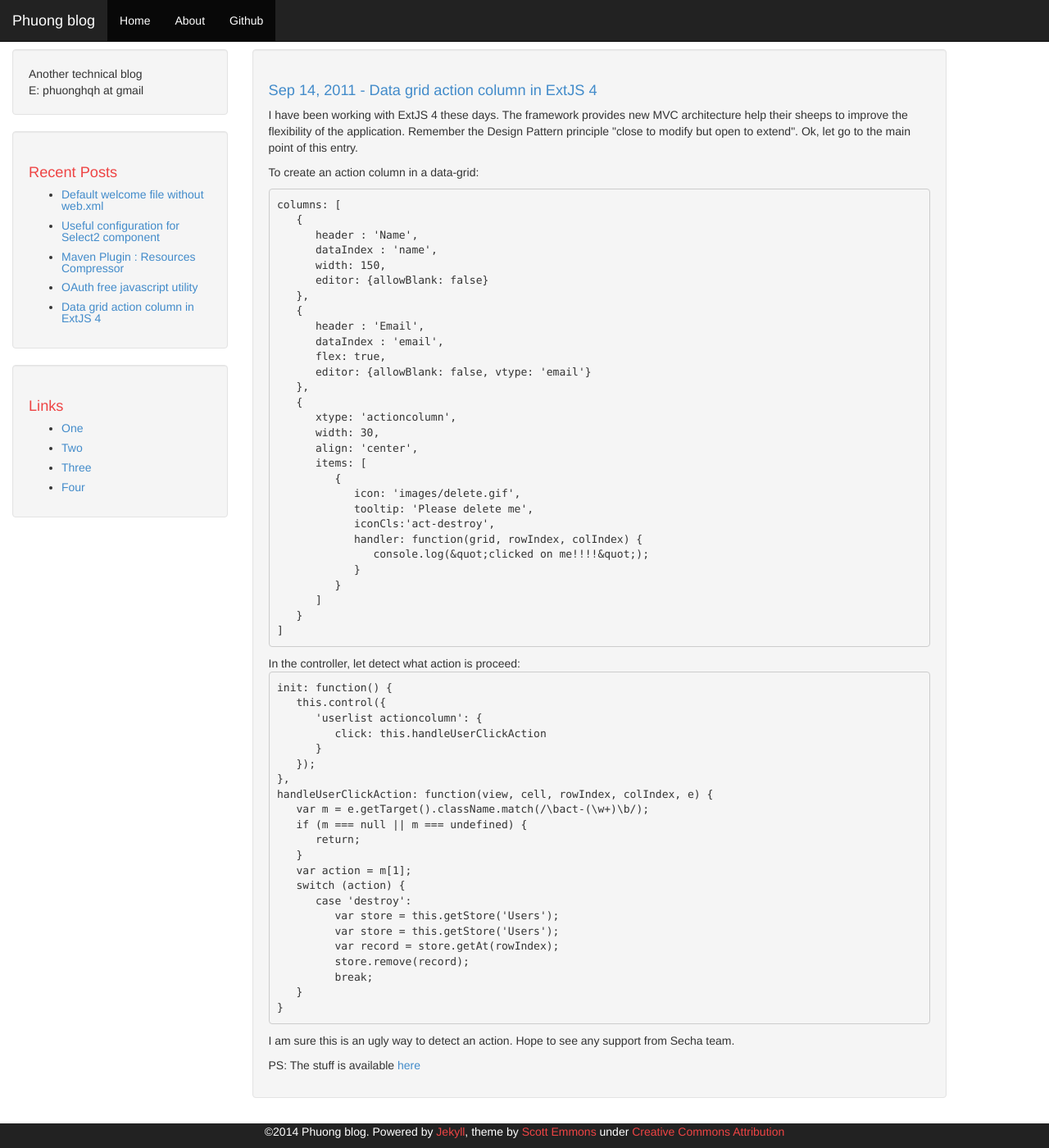
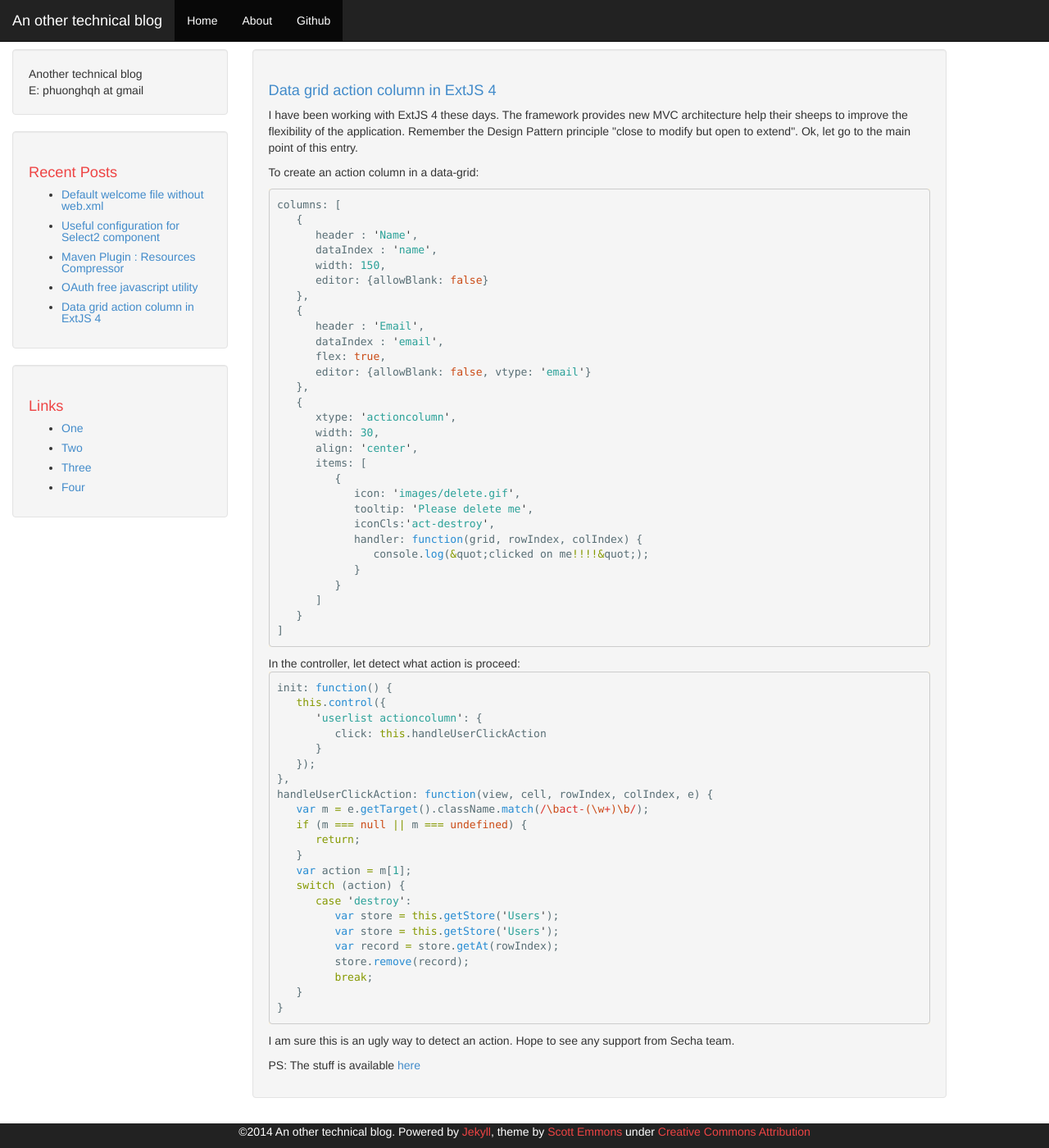
Before and after one commit to phuonghuynh/phuonghuynh.github.io, a Jekyll site: the page built from _posts/2011-09-15-data-grid-action-column-in-extjs-4.html, in a window 1280 px wide and 1400 px high. Shown: the whole window at 82% size. Built offline with Jekyll 4.4.1, drawn with Linux system fonts in a browser that asks for light colours; Markdown is read by kramdown in place of the engine named in the settings.

Commit message:
Remove date

```diff
--- a/_config.yml
+++ b/_config.yml
@@ -1,5 +1,5 @@
 # Site settings
-name: Phuong blog
+name: An other technical blog
 title: Phuong H
 email: phuonghqh at gmail
 description: > # this means to ignore newlines until "baseurl:"
--- a/_includes/header.html
+++ b/_includes/header.html
@@ -9,6 +9,7 @@
     <script src="{{ site.baseurl }}/js/bootstrap.min.js"></script>
     <link href="{{ site.baseurl }}/css/bootstrap.min.css" rel="stylesheet">
     <link href="{{ site.baseurl }}/css/theme.css" rel="stylesheet">
+    <link href="{{ site.baseurl }}/css/solarized-dark.css" rel="stylesheet">
 </head>
 
 <body>
--- a/_layouts/post.html
+++ b/_layouts/post.html
@@ -8,7 +8,7 @@
         <div class="col-md-9">
           <div class="article">
             <div class="well">
-                <h1><a href="{{ site.baseurl}}{{ page.url }}">{{ page.date | date: "%b %-d, %Y" }} - {{ page.title }}</a></h1>
+                <h1><a href="{{ site.baseurl}}{{ page.url }}">{{ page.title }}</a></h1>
             {% if site.comments == true and page.comments == true and site.disqus != '' %}
                 <p class="author"><a href="#disqus_thread">Comments</a></p>
             {% endif %}
--- /dev/null
+++ b/css/solarized-dark.css
@@ -0,0 +1,87 @@
+/* Solarized Light
+
+For use with Jekyll and Pygments
+
+http://ethanschoonover.com/solarized
+
+SOLARIZED HEX      ROLE
+--------- -------- ------------------------------------------
+base01    #586e75  body text / default code / primary content
+base1     #93a1a1  comments / secondary content
+base3     #fdf6e3  background
+orange    #cb4b16  constants
+red       #dc322f  regex, special keywords
+blue      #268bd2  reserved keywords
+cyan      #2aa198  strings, numbers
+green     #859900  operators, other keywords
+*/
+
+.highlight { background-color: #fdf6e3; color: #586e75 }
+.highlight .c { color: #93a1a1 } /* Comment */
+.highlight .err { color: #586e75 } /* Error */
+.highlight .g { color: #586e75 } /* Generic */
+.highlight .k { color: #859900 } /* Keyword */
+.highlight .l { color: #586e75 } /* Literal */
+.highlight .n { color: #586e75 } /* Name */
+.highlight .o { color: #859900 } /* Operator */
+.highlight .x { color: #cb4b16 } /* Other */
+.highlight .p { color: #586e75 } /* Punctuation */
+.highlight .cm { color: #93a1a1 } /* Comment.Multiline */
+.highlight .cp { color: #859900 } /* Comment.Preproc */
+.highlight .c1 { color: #93a1a1 } /* Comment.Single */
+.highlight .cs { color: #859900 } /* Comment.Special */
+.highlight .gd { color: #2aa198 } /* Generic.Deleted */
+.highlight .ge { color: #586e75; font-style: italic } /* Generic.Emph */
+.highlight .gr { color: #dc322f } /* Generic.Error */
+.highlight .gh { color: #cb4b16 } /* Generic.Heading */
+.highlight .gi { color: #859900 } /* Generic.Inserted */
+.highlight .go { color: #586e75 } /* Generic.Output */
+.highlight .gp { color: #586e75 } /* Generic.Prompt */
+.highlight .gs { color: #586e75; font-weight: bold } /* Generic.Strong */
+.highlight .gu { color: #cb4b16 } /* Generic.Subheading */
+.highlight .gt { color: #586e75 } /* Generic.Traceback */
+.highlight .kc { color: #cb4b16 } /* Keyword.Constant */
+.highlight .kd { color: #268bd2 } /* Keyword.Declaration */
+.highlight .kn { color: #859900 } /* Keyword.Namespace */
+.highlight .kp { color: #859900 } /* Keyword.Pseudo */
+.highlight .kr { color: #268bd2 } /* Keyword.Reserved */
+.highlight .kt { color: #dc322f } /* Keyword.Type */
+.highlight .ld { color: #586e75 } /* Literal.Date */
+.highlight .m { color: #2aa198 } /* Literal.Number */
+.highlight .s { color: #2aa198 } /* Literal.String */
+.highlight .na { color: #586e75 } /* Name.Attribute */
+.highlight .nb { color: #B58900 } /* Name.Builtin */
+.highlight .nc { color: #268bd2 } /* Name.Class */
+.highlight .no { color: #cb4b16 } /* Name.Constant */
+.highlight .nd { color: #268bd2 } /* Name.Decorator */
+.highlight .ni { color: #cb4b16 } /* Name.Entity */
+.highlight .ne { color: #cb4b16 } /* Name.Exception */
+.highlight .nf { color: #268bd2 } /* Name.Function */
+.highlight .nl { color: #586e75 } /* Name.Label */
+.highlight .nn { color: #586e75 } /* Name.Namespace */
+.highlight .nx { color: #586e75 } /* Name.Other */
+.highlight .py { color: #586e75 } /* Name.Property */
+.highlight .nt { color: #268bd2 } /* Name.Tag */
+.highlight .nv { color: #268bd2 } /* Name.Variable */
+.highlight .ow { color: #859900 } /* Operator.Word */
+.highlight .w { color: #586e75 } /* Text.Whitespace */
+.highlight .mf { color: #2aa198 } /* Literal.Number.Float */
+.highlight .mh { color: #2aa198 } /* Literal.Number.Hex */
+.highlight .mi { color: #2aa198 } /* Literal.Number.Integer */
+.highlight .mo { color: #2aa198 } /* Literal.Number.Oct */
+.highlight .sb { color: #93a1a1 } /* Literal.String.Backtick */
+.highlight .sc { color: #2aa198 } /* Literal.String.Char */
+.highlight .sd { color: #586e75 } /* Literal.String.Doc */
+.highlight .s2 { color: #2aa198 } /* Literal.String.Double */
+.highlight .se { color: #cb4b16 } /* Literal.String.Escape */
+.highlight .sh { color: #586e75 } /* Literal.String.Heredoc */
+.highlight .si { color: #2aa198 } /* Literal.String.Interpol */
+.highlight .sx { color: #2aa198 } /* Literal.String.Other */
+.highlight .sr { color: #dc322f } /* Literal.String.Regex */
+.highlight .s1 { color: #2aa198 } /* Literal.String.Single */
+.highlight .ss { color: #2aa198 } /* Literal.String.Symbol */
+.highlight .bp { color: #268bd2 } /* Name.Builtin.Pseudo */
+.highlight .vc { color: #268bd2 } /* Name.Variable.Class */
+.highlight .vg { color: #268bd2 } /* Name.Variable.Global */
+.highlight .vi { color: #268bd2 } /* Name.Variable.Instance */
+.highlight .il { color: #2aa198 } /* Literal.Number.Integer.Long */
--- a/index.html
+++ b/index.html
@@ -5,7 +5,7 @@ layout: default
 {% for post in paginator.posts %}
 <div class="article">
     <div class="well">
-        <h1><a href="{{ site.baseurl}}{{ post.url }}">{{ post.date | date: "%b %-d, %Y" }} - {{ post.title }}</a></h1>
+        <h1><a href="{{ site.baseurl}}{{ post.url }}">{{ post.title }}</a></h1>
         {% if site.comments == true and post.comments == true and site.disqus != '' %}
           <p class="author"><a href="{{ site.baseurl }}{{ post.url }}/#disqus_thread">Comments</a></p>
         {% endif %}
```
Also changed, not shown: params.json (deleted, +0 -1 lines).
